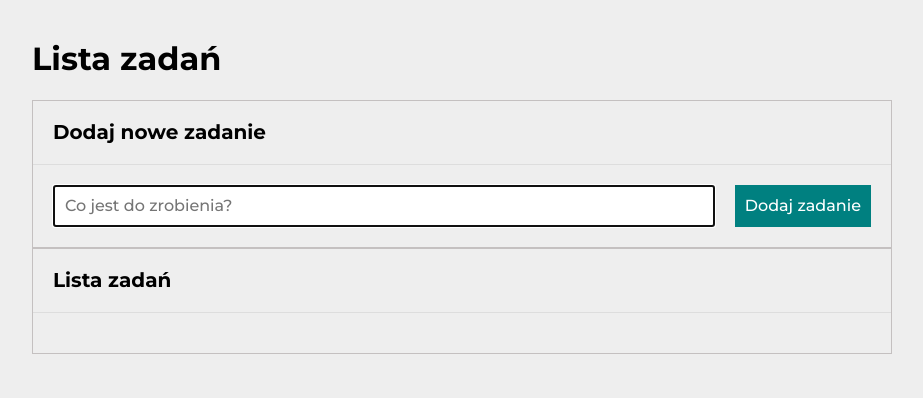
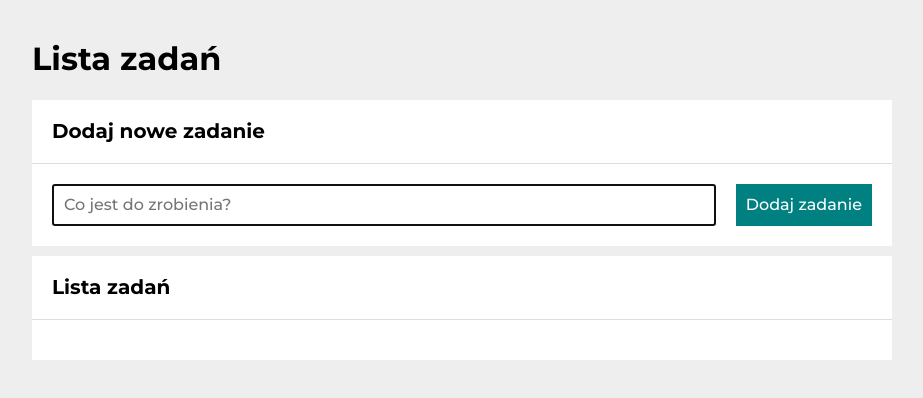
Before and after one commit to KarolinaJ33/to-do-list-react, a React (Create React App) app: page / in a window 1280 px wide. Shown: the top 398 px of the page, without its empty margins (178-1101 px from the left). Built offline with nearby package versions, Linux system fonts and the light colour scheme.

Commit message:
corrected in Wrapper

```diff
--- a/src/Section/styled.js
+++ b/src/Section/styled.js
@@ -1,9 +1,8 @@
 import styled, { css } from "styled-components";
 
 export const Wrapper = styled.section`
-    background
     background-color: white;
-    border: 1px solid rgb(196, 192, 192)
+    margin-bottom: 10px;
 `;
 
 export const Header = styled.header`
@@ -18,10 +17,11 @@ export const Header = styled.header`
 
     @media (max-width: 767px) {
         grid-template-columns: 1fr;
+        padding: 10px;
     }
 `;
 
-export const Title  = styled.h2`
+export const Title = styled.h2`
     margin: 0;
     font-size: 20px;
     padding: 20px;
```
